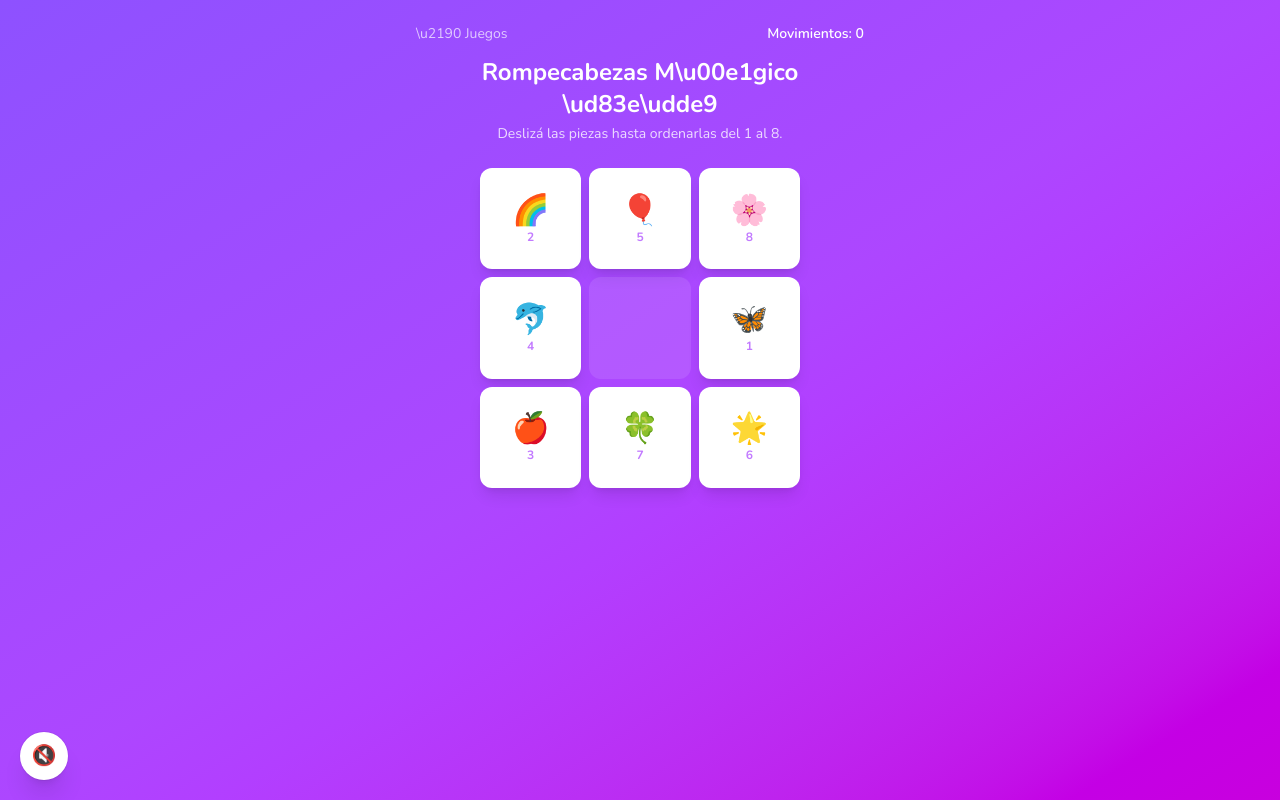
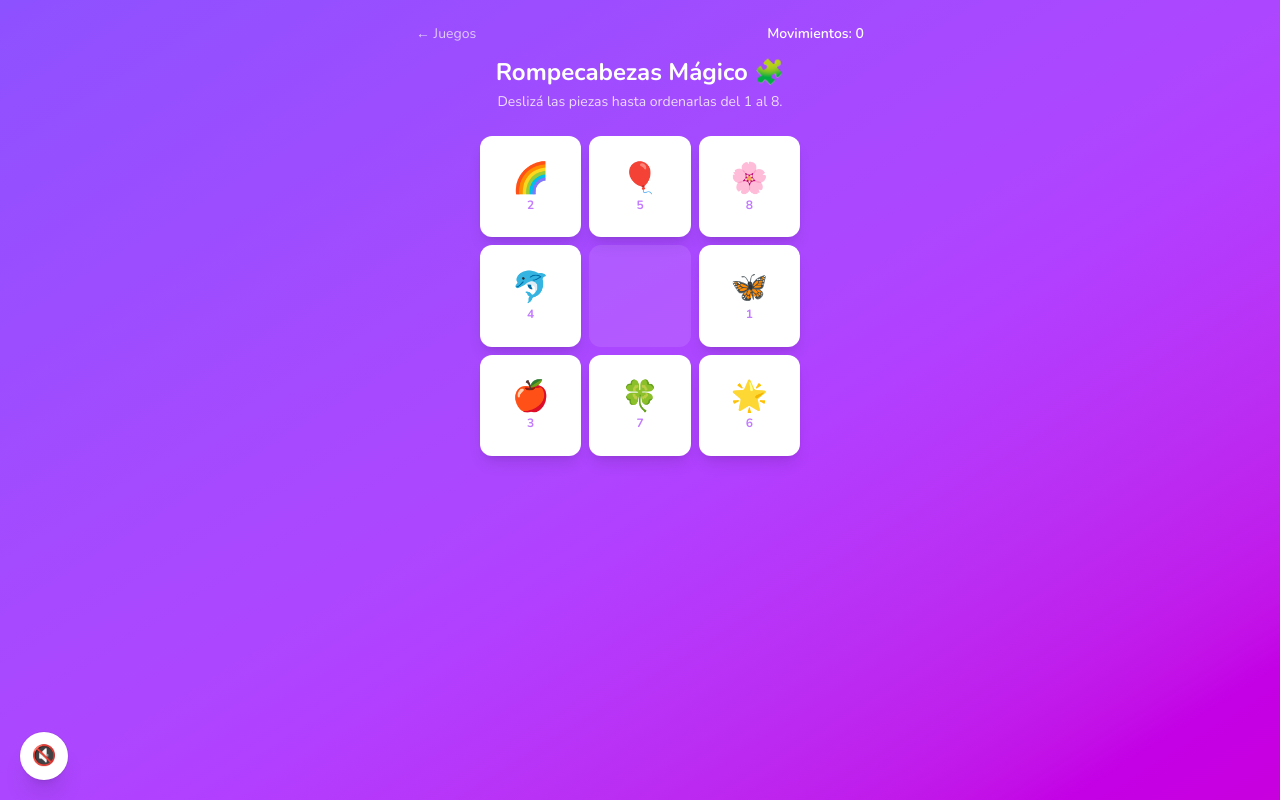
Before and after one commit to cantera-gt/academia-magica, a Next.js app: page /alumno/juegos/puzzle in a window 1280 px wide. Built offline with nearby package versions, Linux system fonts and the light colour scheme; no server answers.

Commit message:
Arreglar textos sin escapar en Rompecabezas Magico

```diff
--- a/src/app/alumno/juegos/puzzle/page.tsx
+++ b/src/app/alumno/juegos/puzzle/page.tsx
@@ -86,12 +86,12 @@ export default function PuzzlePage() {
       <div className="mx-auto max-w-md">
         <div className="flex items-center justify-between text-white">
           <Link href="/alumno/juegos" className="text-sm text-white/70 hover:text-white">
-            \u2190 Juegos
+            {"\u2190 Juegos"}
           </Link>
           <span className="text-sm font-semibold">Movimientos: {moves}</span>
         </div>
 
-        <h1 className="mt-3 text-center text-2xl font-bold text-white">Rompecabezas M\u00e1gico \ud83e\udde9</h1>
+        <h1 className="mt-3 text-center text-2xl font-bold text-white">{"Rompecabezas M\u00e1gico \ud83e\udde9"}</h1>
         <p className="mt-1 text-center text-sm text-white/80">
           Deslizá las piezas hasta ordenarlas del 1 al 8.
         </p>
@@ -128,8 +128,8 @@ export default function PuzzlePage() {
               transition={SPRING_PLAYFUL}
               className="mt-6 flex flex-col items-center gap-3 rounded-3xl bg-white/15 p-6 text-center text-white backdrop-blur"
             >
-              <span className="text-5xl">\ud83c\udf89</span>
-              <p className="text-lg font-bold">\u00a1Lo resolviste en {moves} movimientos!</p>
+              <span className="text-5xl">{"\ud83c\udf89"}</span>
+              <p className="text-lg font-bold">{"\u00a1Lo resolviste en "}{moves}{" movimientos!"}</p>
               {saving ? (
                 <p className="text-sm text-white/80">Calculando premio...</p>
               ) : result ? (
```
